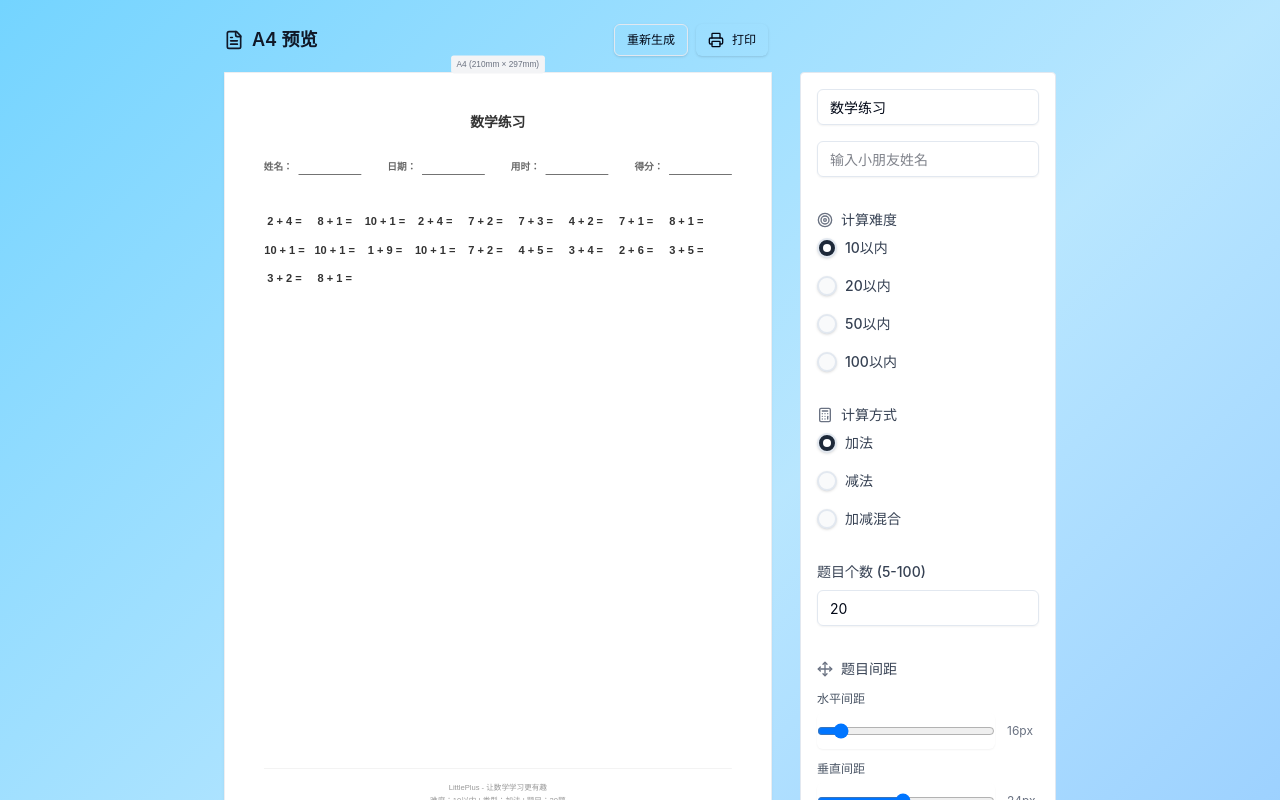
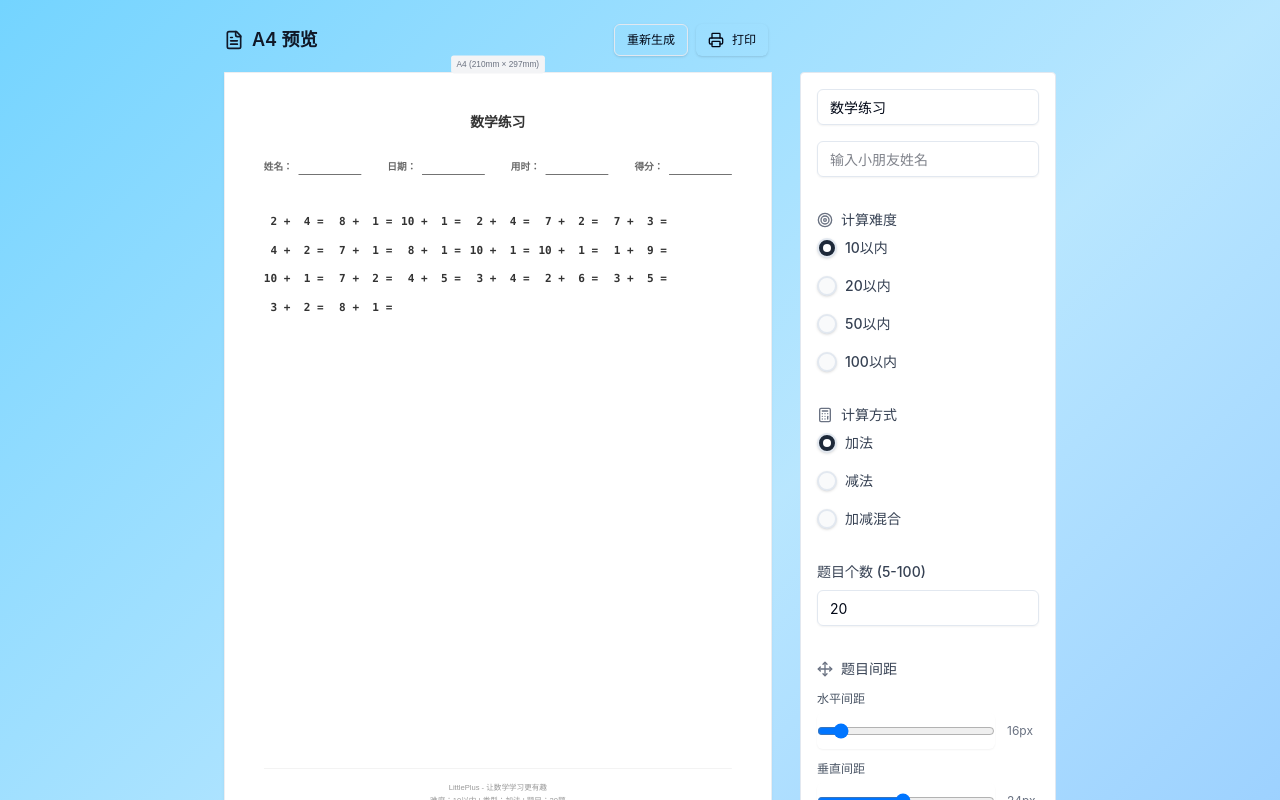
Before and after one commit to million-dollar-projects/mumskids, a Next.js app: page /en/practice/a4/create in a window 1280 px wide. Shown: the top 800 px of the page. Built offline with nearby package versions, Linux system fonts and the light colour scheme; no server answers.

Commit message:
调整样式

```diff
--- a/src/components/ui/printable-a4.tsx
+++ b/src/components/ui/printable-a4.tsx
@@ -71,9 +71,19 @@ export const PrintableA4 = React.forwardRef<HTMLDivElement, PrintableA4Props>(
           }
         }
 
+        // 格式化数字，确保对齐，使用不间断空格
+        const formatNumber = (num: number): string => {
+          if (maxNum >= 100) {
+            return num.toString().padStart(2, '\u00A0');
+          } else if (maxNum >= 10) {
+            return num.toString().padStart(2, '\u00A0');
+          }
+          return num.toString();
+        };
+
         questions.push({
           id: i + 1,
-          expression: `${num1} ${operator} ${num2} =`,
+          expression: `${formatNumber(num1)} ${operator} ${formatNumber(num2)} =`,
           answer
         });
       }
@@ -196,13 +206,15 @@ export const PrintableA4 = React.forwardRef<HTMLDivElement, PrintableA4Props>(
             <div
               key={question.id}
               style={{
-                minWidth: '60px',
-                maxWidth: '90px',
-                textAlign: 'center',
+                minWidth: '85px',
+                maxWidth: '100px',
+                textAlign: 'left',
                 fontSize: '16px',
                 fontWeight: '600',
                 color: '#333',
-                lineHeight: '1.4'
+                lineHeight: '1.4',
+                fontFamily: '"Monaco", "Menlo", "Ubuntu Mono", monospace',
+                whiteSpace: 'pre'
               }}
             >
               {question.expression}
```
